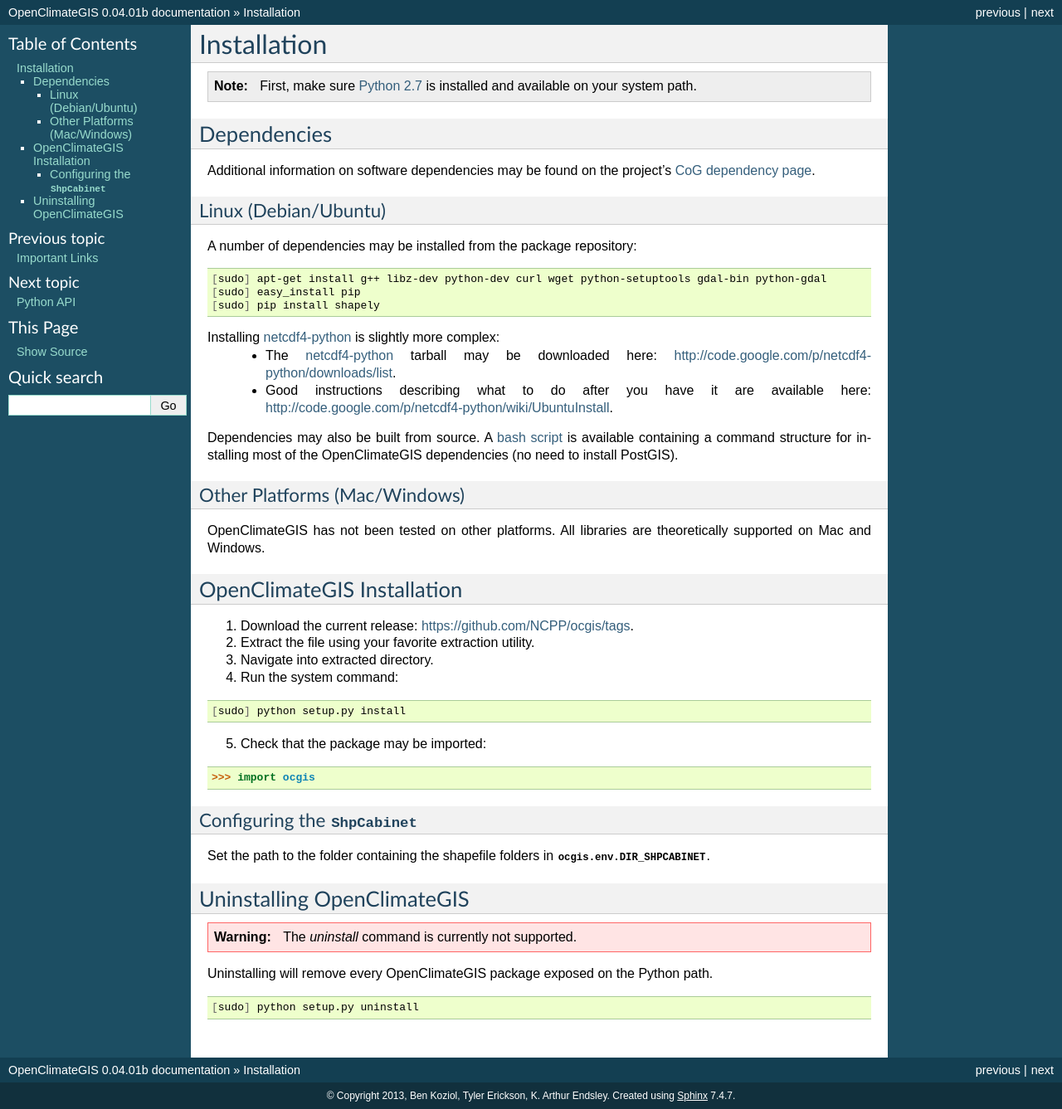
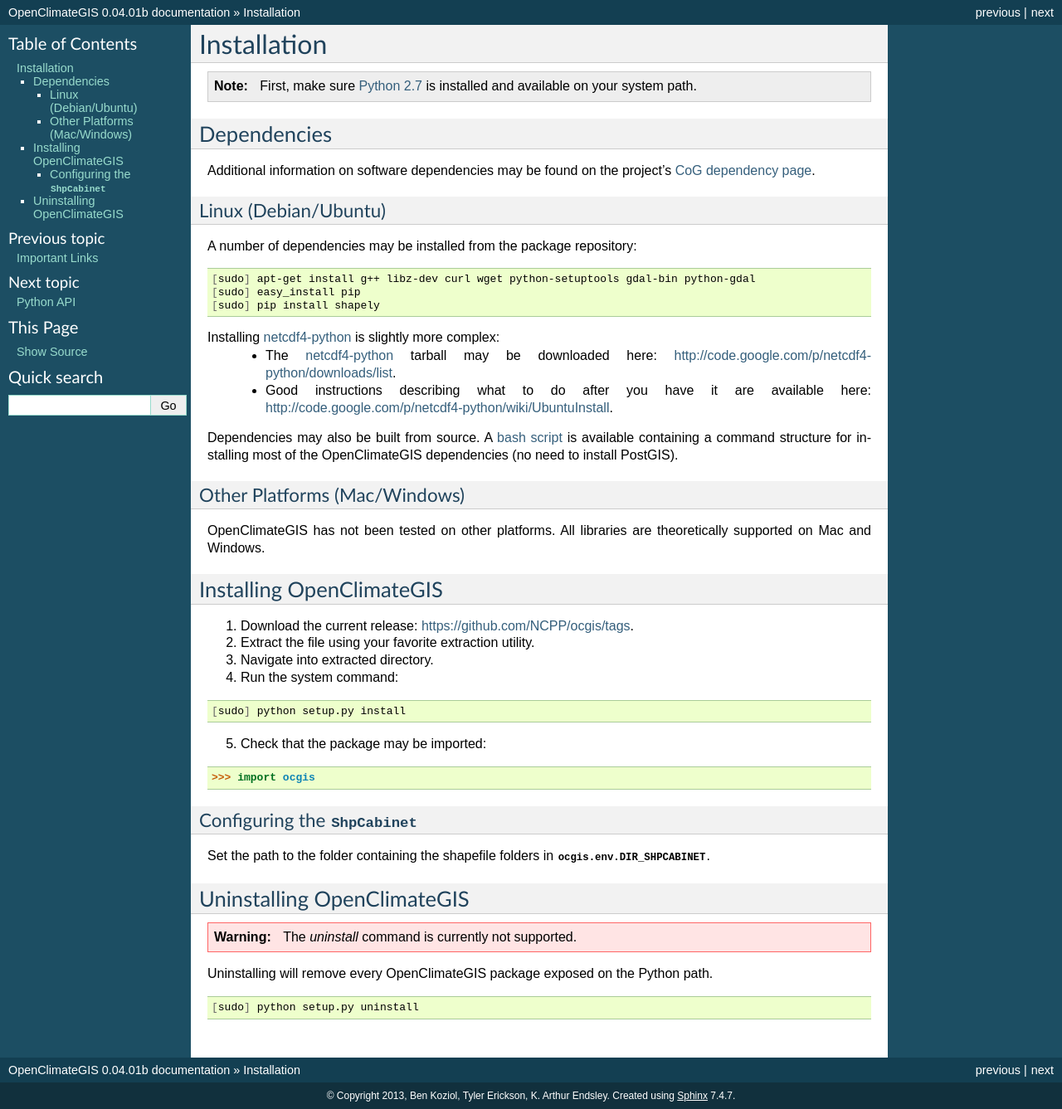
Before and after one commit to NCPP/ocgis, a Sphinx documentation site: the page built from doc/install.rst, in a window 1280 px wide. Shown: the whole page at 83% size. Built offline with Sphinx 7.4.7, drawn with Linux system fonts in a browser that asks for light colours; formulas are drawn with MathJax 3.

Commit message:
doc changes

```diff
--- a/doc/install.rst
+++ b/doc/install.rst
@@ -16,7 +16,7 @@
 
 .. code-block:: sh
 
-   [sudo] apt-get install g++ libz-dev python-dev curl wget python-setuptools gdal-bin python-gdal
+   [sudo] apt-get install g++ libz-dev curl wget python-setuptools gdal-bin python-gdal
    [sudo] easy_install pip
    [sudo] pip install shapely
 
@@ -31,8 +31,8 @@
 
 OpenClimateGIS has not been tested on other platforms. All libraries are theoretically supported on Mac and Windows.
 
-OpenClimateGIS Installation
----------------------------
+Installing OpenClimateGIS
+-------------------------
 
 1. Download the current release: https://github.com/NCPP/ocgis/tags.
 2. Extract the file using your favorite extraction utility.
```
